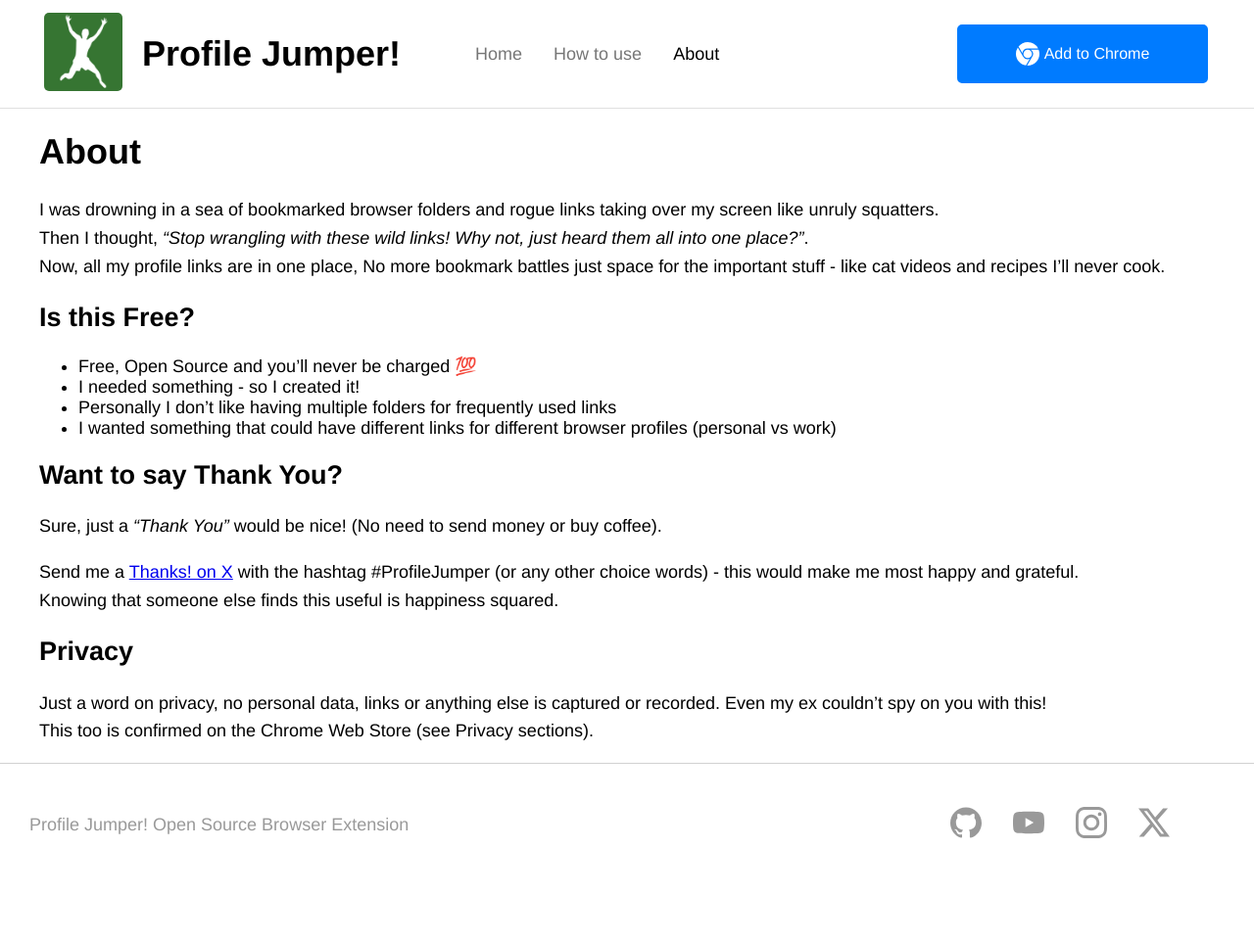
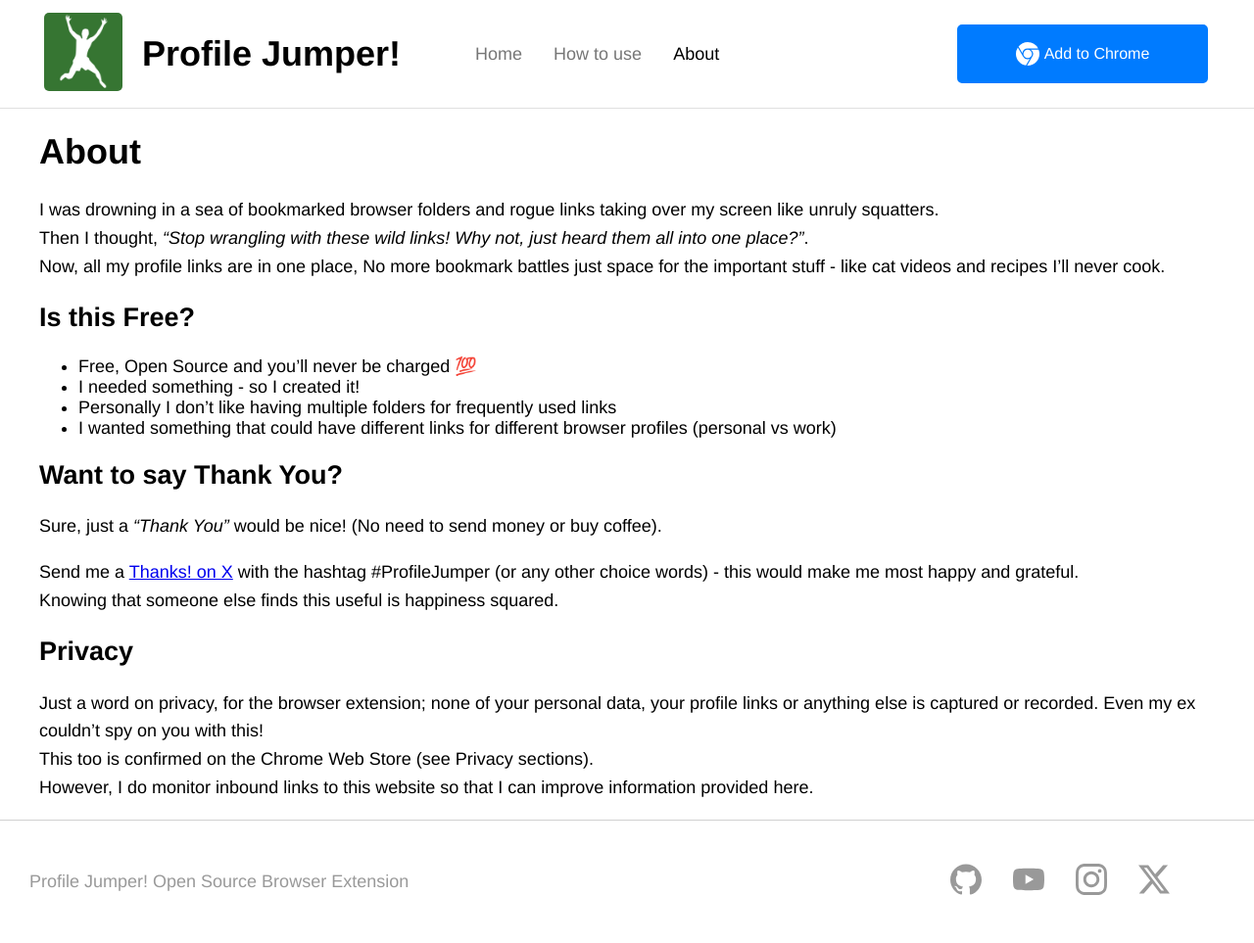
Before and after one commit to mrupgradable/profile-jumper.github.io, a Jekyll site: the page built from about.md, in a window 1280 px wide. Shown: the whole page at 98% size. Built offline with Jekyll 4.4.1, drawn with Linux system fonts in a browser that asks for light colours; before the commit the page ends 905 px from its top, so only the background shows below that.

Commit message:
updated privacy info extension vs website

```diff
--- a/about.md
+++ b/about.md
@@ -23,5 +23,6 @@ Send me a <a href="http://x.com/share?text=Thanks%21&hashtags=ProfileJumper" tar
 Knowing that someone else finds this useful is happiness squared.
 
 ## Privacy
-Just a word on privacy, no personal data, links or anything else is captured or recorded. Even my ex couldn't spy on you with this!<br/>
-This too is confirmed on the Chrome Web Store (see Privacy sections).
+Just a word on privacy, for the browser extension; none of your personal data, your profile links or anything else is captured or recorded. Even my ex couldn't spy on you with this!<br/>
+This too is confirmed on the Chrome Web Store (see Privacy sections).<br/>
+However, I do monitor inbound links to this website so that I can improve information provided here.
```
